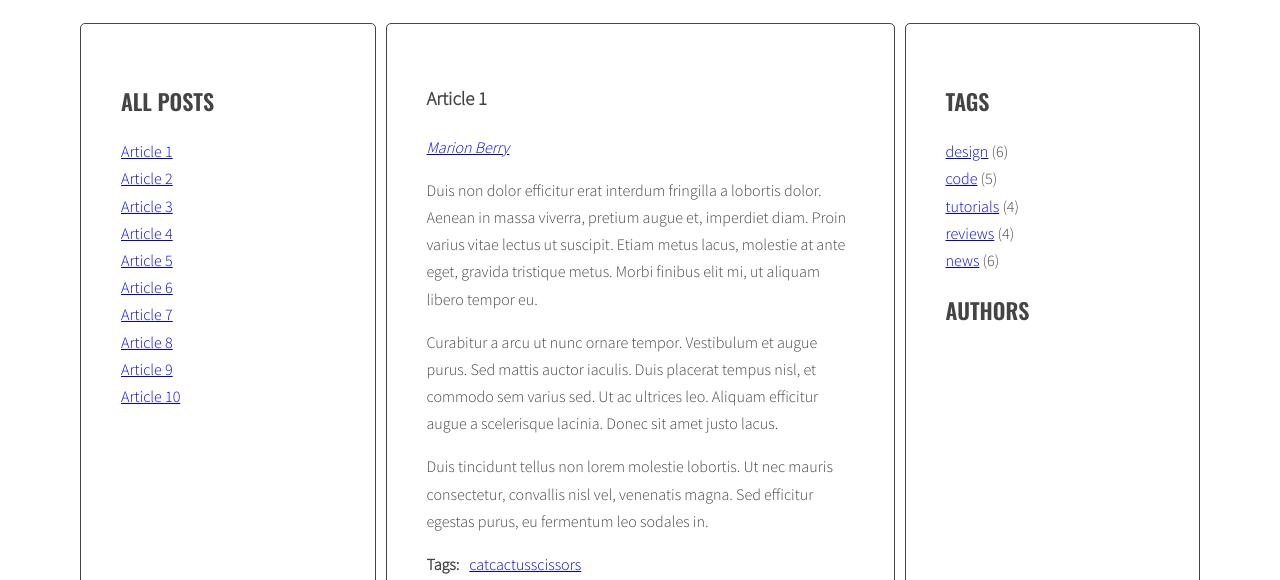
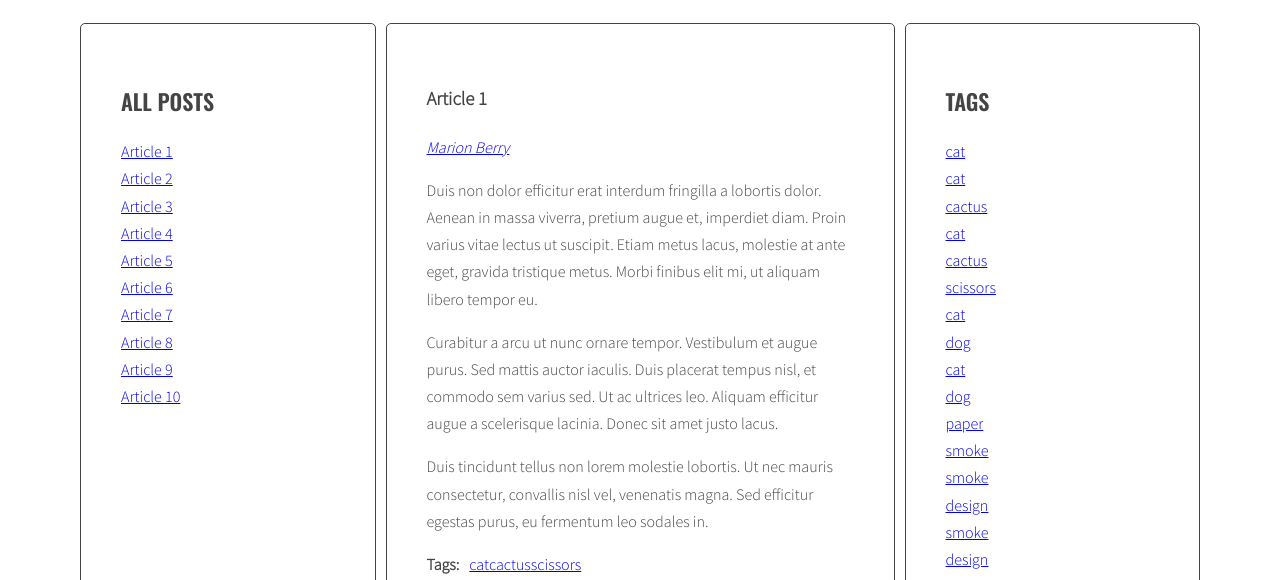
Before and after one commit to Mikaaa366/javascript-blog, a website: page index.html in a window 1280 px wide. Shown: the part 220-800 px from the top of the page. Drawn offline with nearby package versions, Linux system fonts and the light colour scheme.

Commit message:
display list

```diff
--- a/index.html
+++ b/index.html
@@ -179,11 +179,6 @@
             <aside class="sidebar">
               <h2 class="section-title">Tags</h2>
               <ul class="list tags">
-                <li><a href="#">design</a> <span>(6)</span></li>
-                <li><a href="#">code</a> <span>(5)</span></li>
-                <li><a href="#">tutorials</a> <span>(4)</span></li>
-                <li><a href="#">reviews</a> <span>(4)</span></li>
-                <li><a href="#">news</a> <span>(6)</span></li>
               </ul>
               <h2 class="section-title">Authors</h2>
               <ul class="list authors"></ul>
--- a/js/script.js
+++ b/js/script.js
@@ -35,7 +35,8 @@ const optArticleSelector = '.post',
   optTitleSelector = '.post-title',
   optTitleListSelector = '.titles',
   optArticleTagsSelector = '.post-tags .list',
-  optArticleAuthorSelector = '.post-author';
+  optArticleAuthorSelector = '.post-author',
+  optTagsListSelector = '.tags.list';
 
 function generateTitleLinks(customSelector = ''){
 
@@ -78,6 +79,8 @@ function generateTitleLinks(customSelector = ''){
 generateTitleLinks();
 
 function generateTags(){
+  /* [NEW] create a new variable allTags with an empty array */
+  let allTags = [];
   /* find all articles */
   const articles = document.querySelectorAll(optArticleSelector);
   console.log('articles', articles);
@@ -101,13 +104,22 @@ function generateTags(){
       console.log(tagHTML);
       /* add generated code to html variable */
       html = html + tagHTML;
+      /* [NEW] check if this link is NOT already in allTags */
+      if(allTags.indexOf(html) == -1){
+        /* [NEW] add generated code to allTags array */
+        allTags.push(html);
+      }
       /* END LOOP: for each tag */
-
     }
     /* insert HTML of all the links into the tags wrapper */
     tagsWrapper.innerHTML = html;
   /* END LOOP: for every article: */
   }
+  /* [NEW] find list of tags in right column */
+  const tagList = document.querySelector(optTagsListSelector);
+
+  /* [NEW] add html from allTags to tagList */
+  tagList.innerHTML = allTags.join(' ');
 }
 
 generateTags();
```
